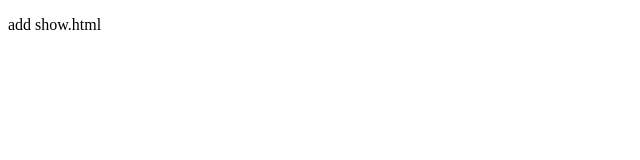
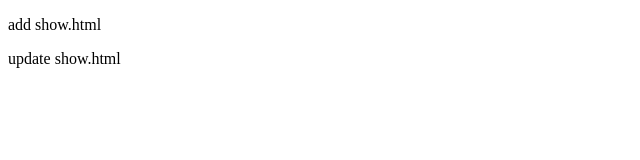
Before and after one commit to t-sugiyama-tech/GithubTest, a plain HTML site: page show.html in a window 1280 px wide. Shown: the whole page, without its empty margins (0-640 px from the left). Drawn offline with Linux system fonts and the light colour scheme.

Commit message:
update show.html

```diff
--- a/show.html
+++ b/show.html
@@ -6,5 +6,6 @@
 </head>
 <body>
 <p>add show.html</p>
+<p>update show.html</p>
 </body>
 </html>
```
